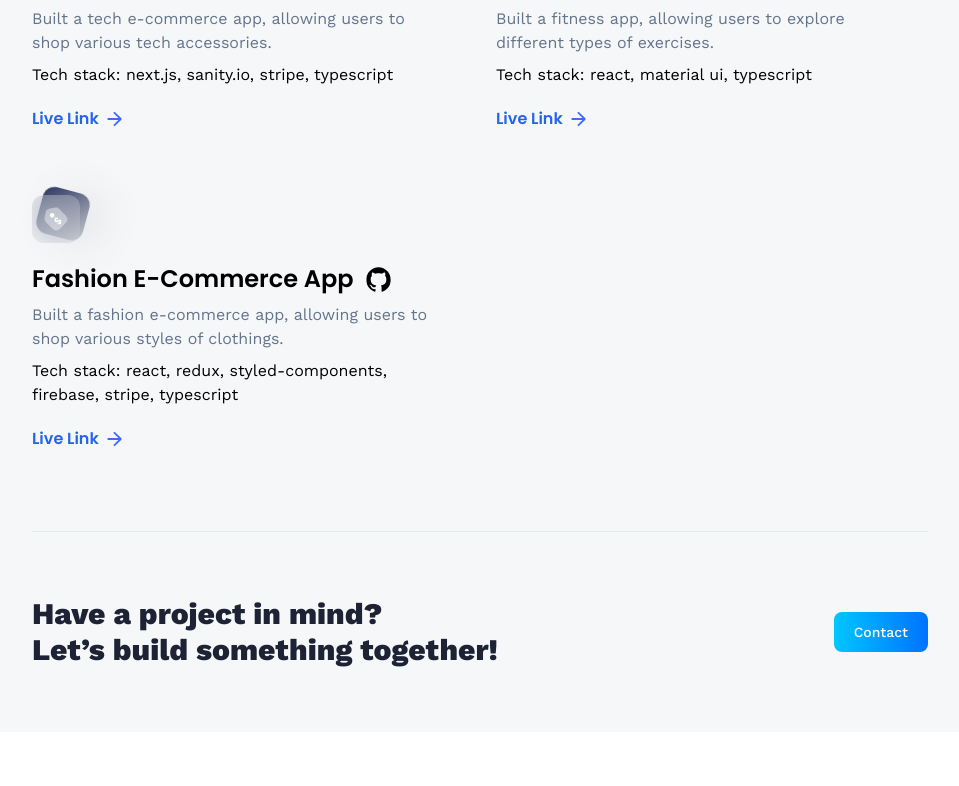
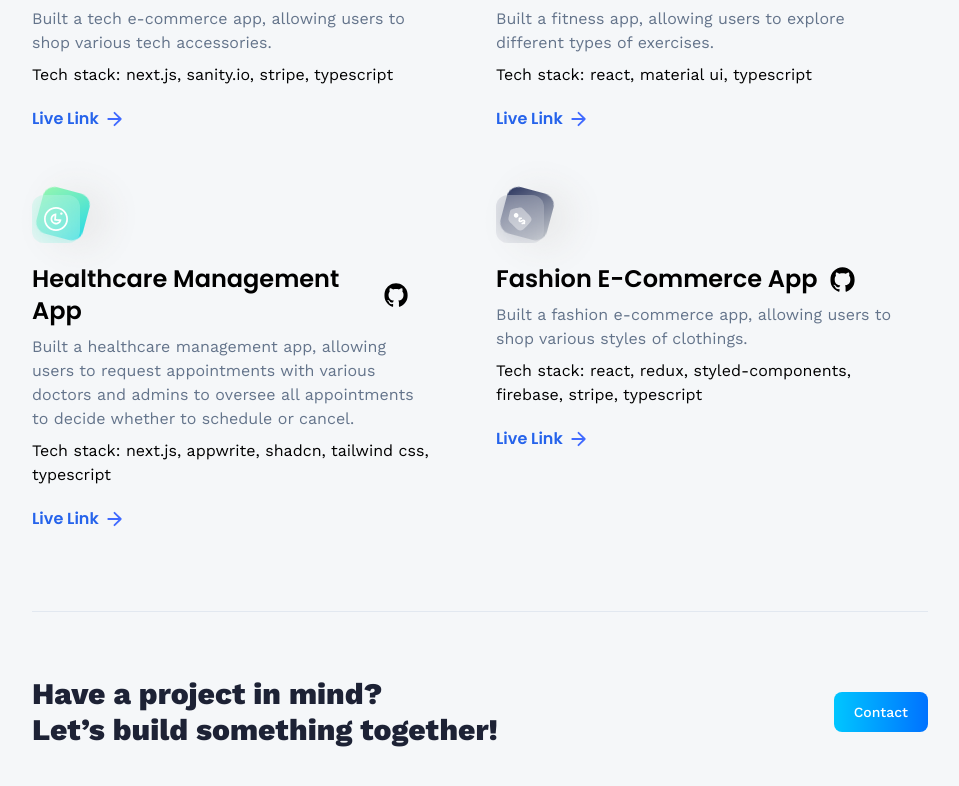
Before and after one commit to DoodleHub/cc-portfolio, a React (Vite) app: page /projects in a window 1280 px wide. Shown: the part 727-1513 px from the top of the page, without its empty margins (160-1119 px from the left). Before the commit the page ends 1459 px from the top, so only its background shows below. Built offline with nearby package versions, Linux system fonts and the light colour scheme; no server answers.

Commit message:
chore: add project

```diff
--- a/src/constants/index.js
+++ b/src/constants/index.js
@@ -196,6 +196,16 @@ export const projects = [
     githubLink: 'https://github.com/DoodleHub/fit-vibes',
   },
   {
+    iconUrl: threads,
+    theme: 'btn-back-green',
+    name: 'Healthcare Management App',
+    description:
+      'Built a healthcare management app, allowing users to request appointments with various doctors and admins to oversee all appointments to decide whether to schedule or cancel.',
+    techStack: ['next.js', 'appwrite', 'shadcn', 'tailwind css', 'typescript'],
+    link: 'https://care-pulse-health.vercel.app/',
+    githubLink: 'https://github.com/DoodleHub/care-pulse',
+  },
+  {
     iconUrl: pricewise,
     theme: 'btn-back-black',
     name: 'Fashion E-Commerce App',
```
